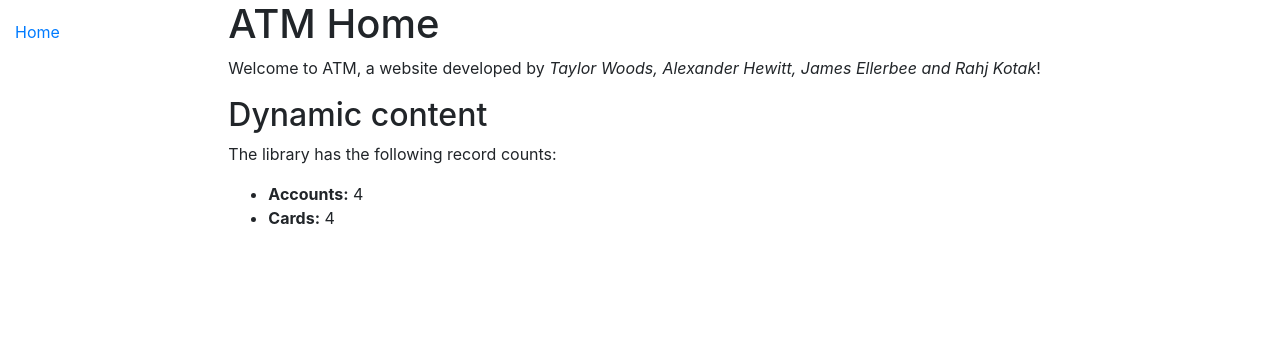
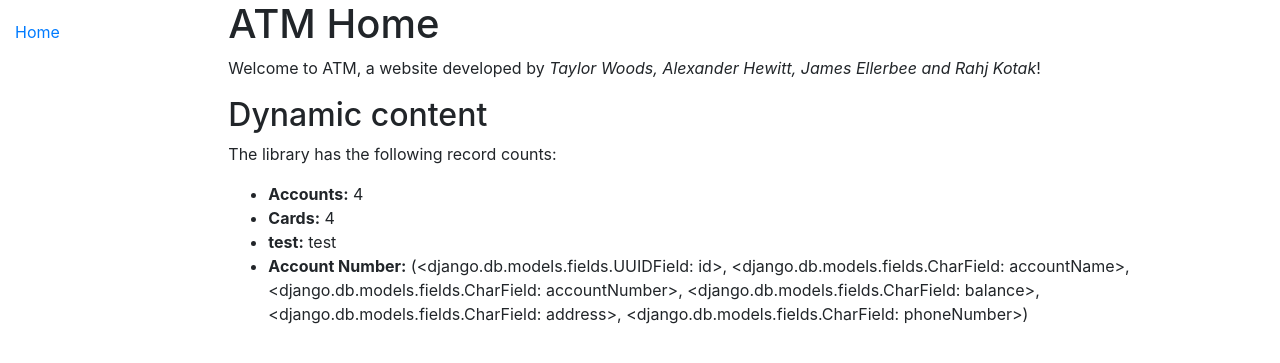
Before and after one commit to Woods-Taylor/ATM2, a Django app: page /catalog/ in a window 1280 px wide. Shown: the top 363 px of the page. Run offline with Django 3.2, Linux system fonts and the light colour scheme; data comes from the database, SQL or seed files in the repository; both versions use the stored data as it was after the commit; some libraries are stand-ins or nearby versions.

Commit message:
working on views

```diff
--- a/catalog/models.py
+++ b/catalog/models.py
@@ -6,6 +6,7 @@ import uuid #required for unique instances of objects
 from django.urls import reverse # Used to generate URLs by reversing the URL patterns
 
 class Account(models.Model):
+    id = models.UUIDField(primary_key=True, default=uuid.uuid4, help_text='Unique ID for this particular account')
     accountName = models.CharField(max_length=30, help_text="Enter the name of the account holder")
     accountNumber = models.CharField(max_length=13, null=True)
     balance = models.CharField(max_length=22, null=True)
--- a/catalog/templates/index.html
+++ b/catalog/templates/index.html
@@ -8,5 +8,8 @@
   <ul>
     <li><strong>Accounts:</strong> {{ num_accounts }}</li>
     <li><strong>Cards:</strong> {{ num_cards }}</li>
+    <li><strong>test:</strong> {{ test }}</li>
+    <li><strong>Account Number:</strong> {{specific_account}}
+
   </ul>
 {% endblock %}
--- a/catalog/views.py
+++ b/catalog/views.py
@@ -1,6 +1,7 @@
 from django.shortcuts import render
 from catalog.models import Account as userAccount
 from catalog.models import Card as userCard
+
 
 # Create your views here.
 
@@ -8,11 +9,17 @@ def index(request):
     """View function for home page of site"""
 
     num_accounts = userAccount.objects.all().count()
+    test = "test"
+    count = 12857
+    specific_account = userAccount._meta.fields
+
     num_cards = userCard.objects.all().count()
 
     context = {
         'num_accounts' : num_accounts,
+        'specific_account' : specific_account,
         'num_cards' : num_cards,
+        'test' : test,
         }
 
     return render(request, 'index.html', context=context)
```
Also changed, not shown: db.sqlite3.
